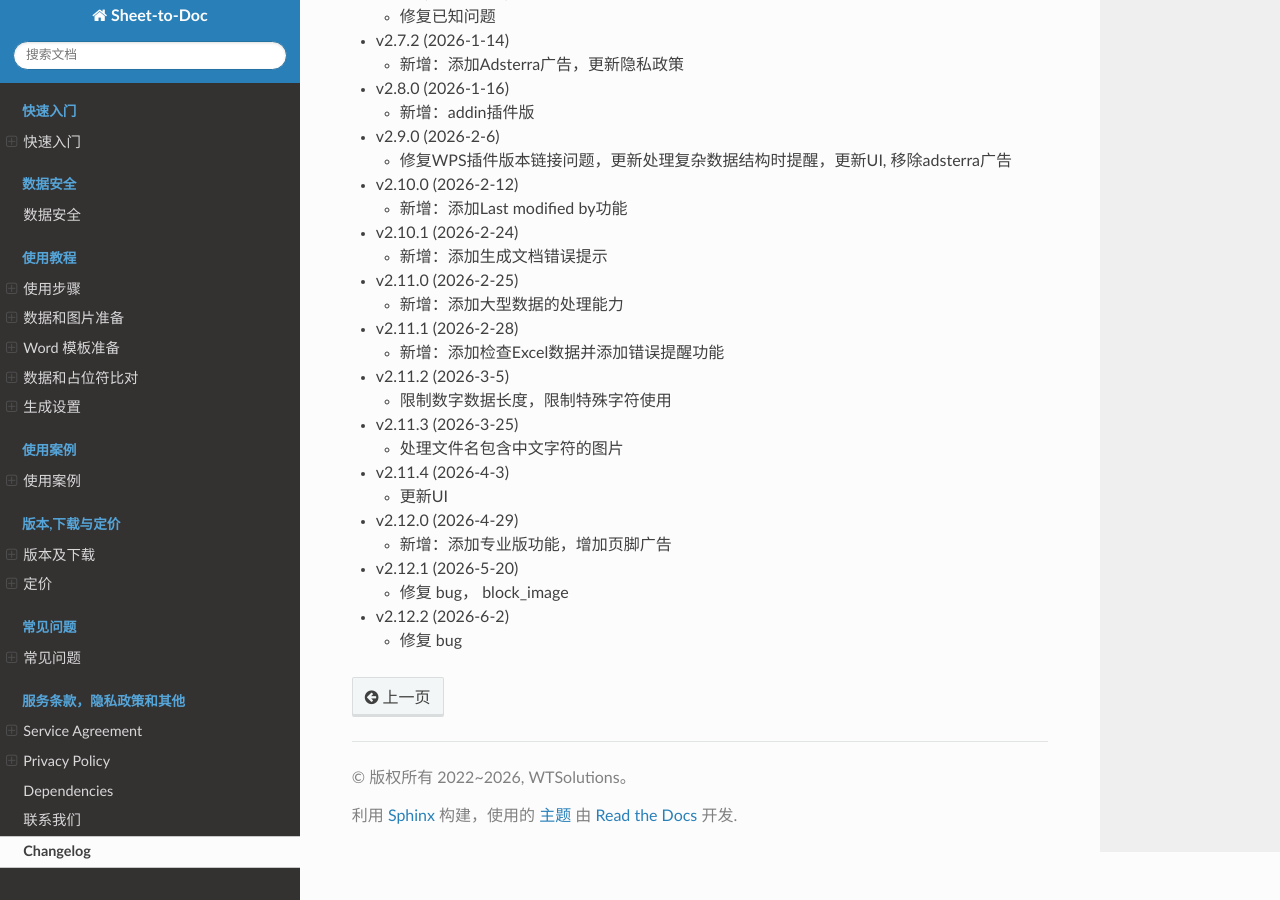
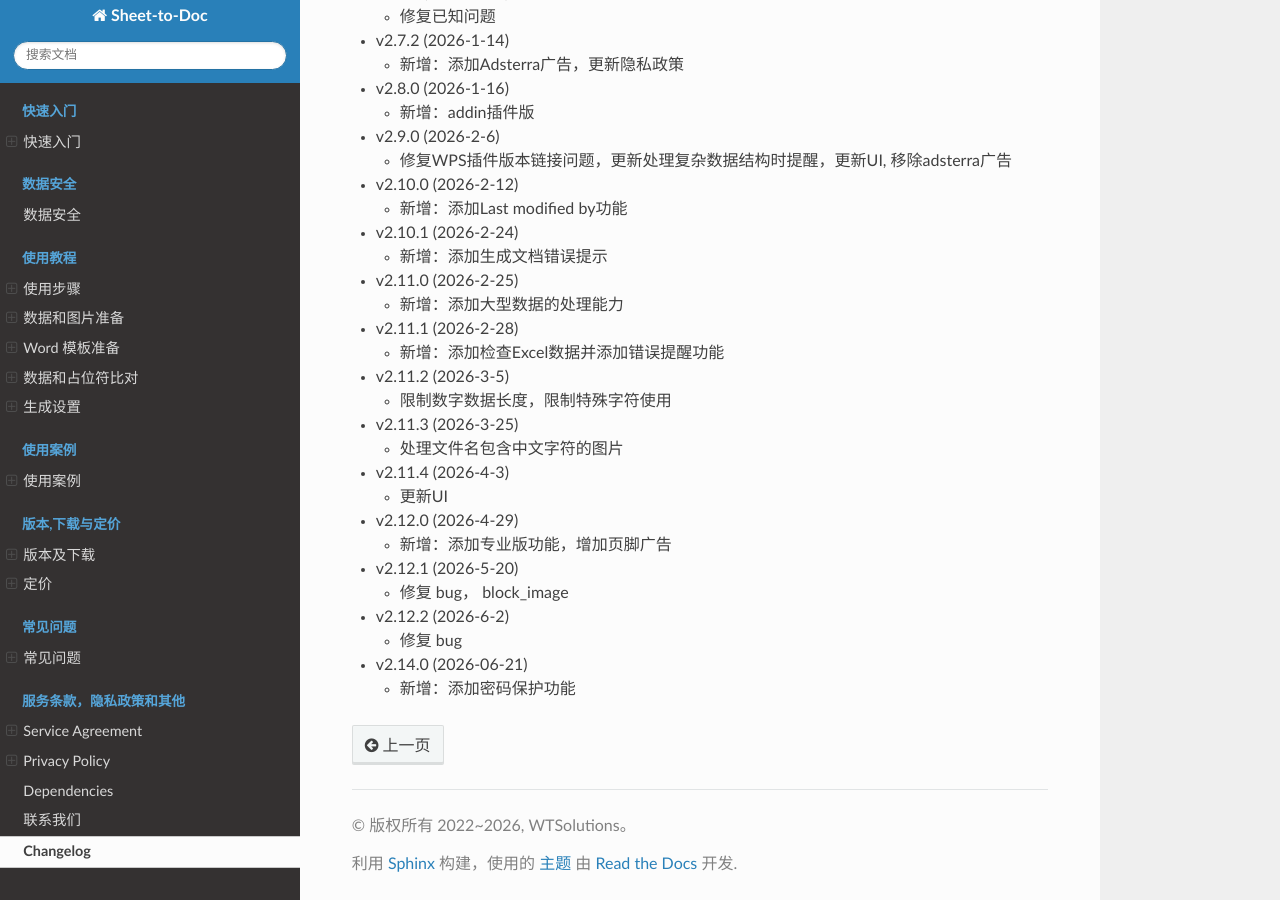
Before and after one commit to he-yang/sheet-to-doc-zh-cn, a Sphinx documentation site: the page built from source/changelog.md, in a window 1280 px wide and 900 px high, scrolled down 736 px. Built offline with Sphinx 7.4.7 and the Read the Docs theme 3.1.0, drawn with Linux system fonts in a browser that asks for light colours.

Commit message:
update changelog

```diff
--- a/source/changelog.md
+++ b/source/changelog.md
@@ -86,3 +86,6 @@
 
 - v2.12.2 (2026-6-2)
   - 修复 bug
+
+- v2.14.0 (2026-06-21)
+  - 新增：添加密码保护功能
```
